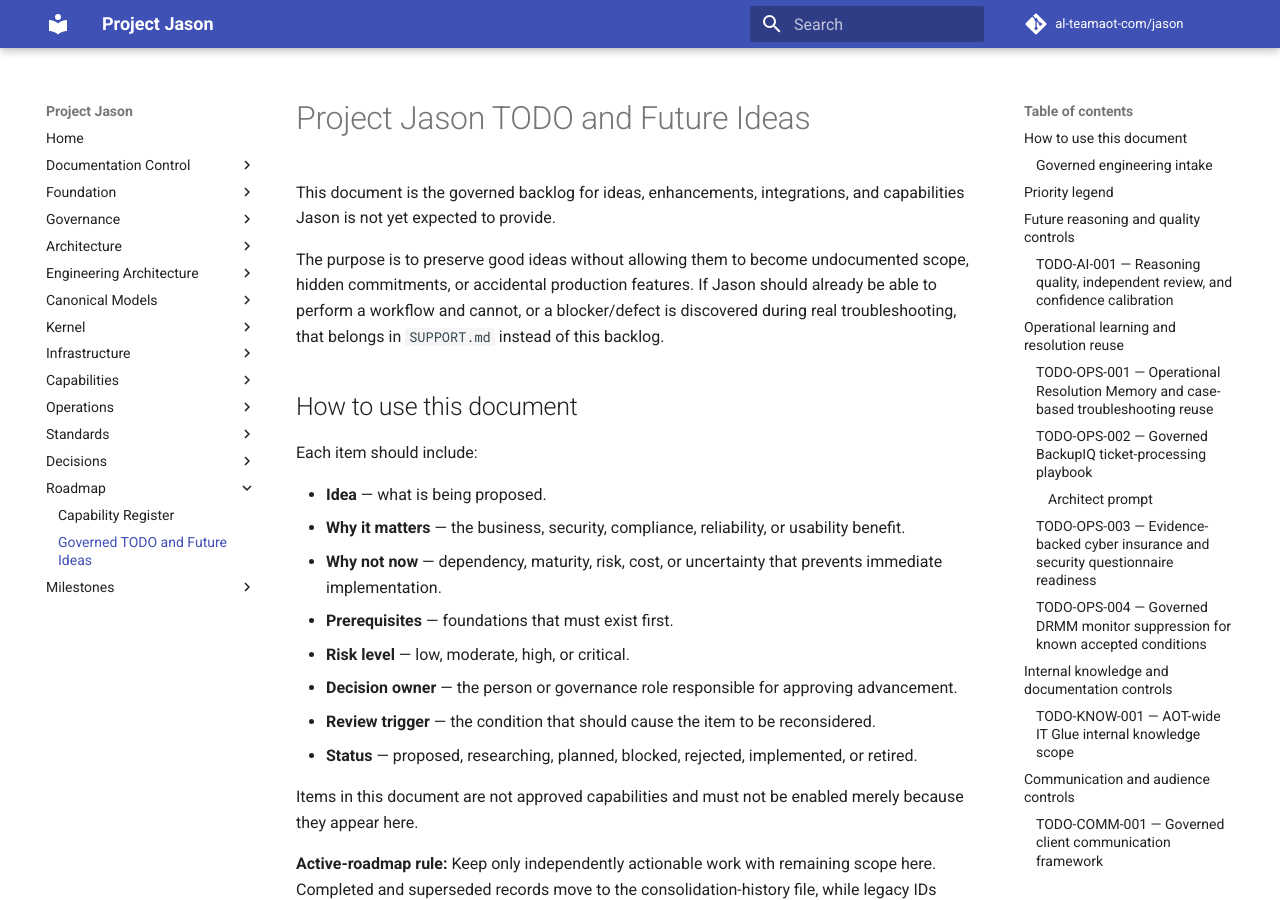
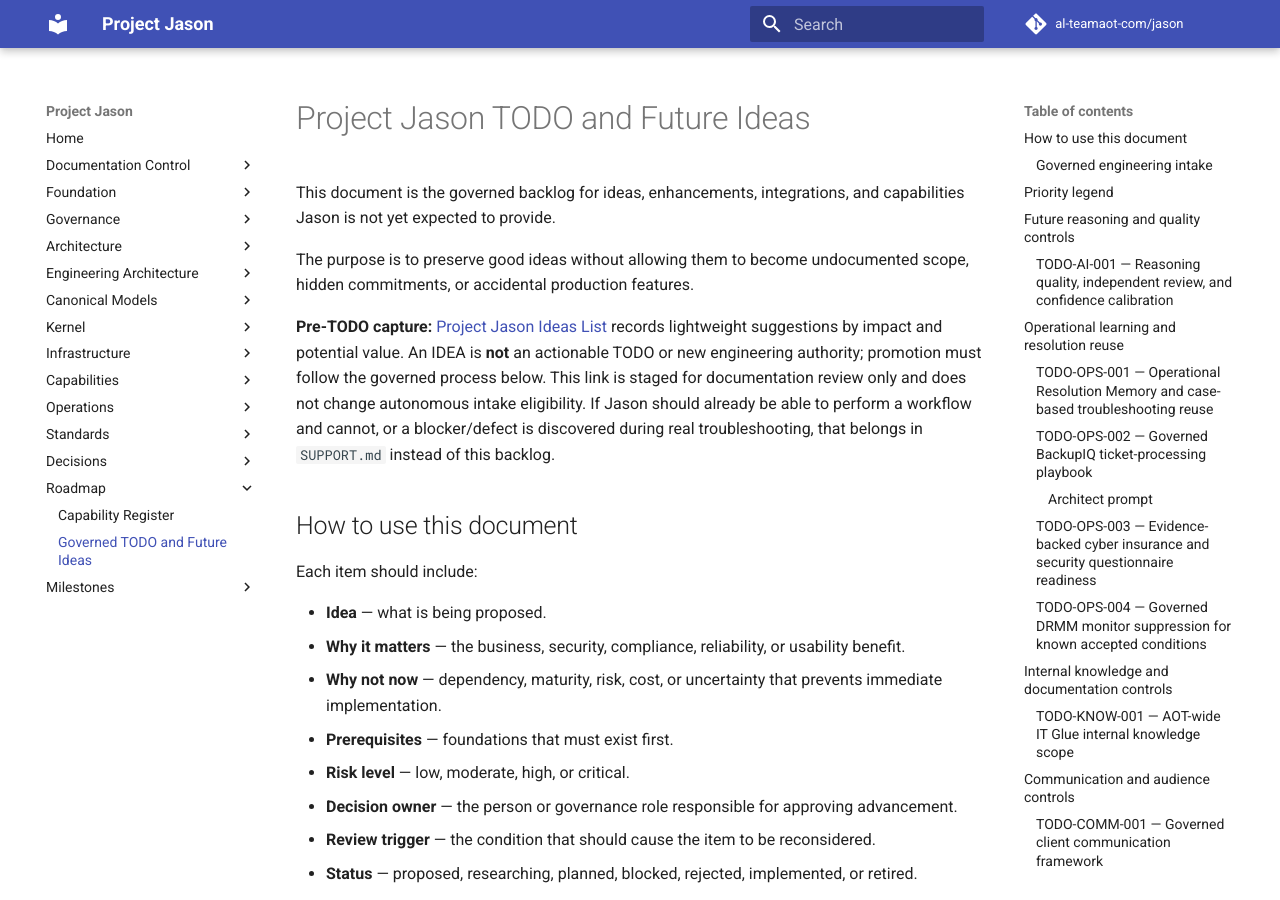
Before and after one commit to al-teamaot-com/jason, an MkDocs documentation site: the page built from docs/roadmaps/Project-Jason-TODO-and-Future-Ideas.md, in a window 1280 px wide and 900 px high. Built offline with MkDocs 1.6.1 and Material for MkDocs 9.7.7, drawn with Linux system fonts in a browser that asks for light colours; comment, search, counter and statistics services are not loaded.

Commit message:
docs: cross-link separately staged lightweight ideas catalog to governed TODO

```diff
--- a/docs/roadmaps/Project-Jason-TODO-and-Future-Ideas.md
+++ b/docs/roadmaps/Project-Jason-TODO-and-Future-Ideas.md
@@ -2,7 +2,9 @@
 
 This document is the governed backlog for ideas, enhancements, integrations, and capabilities Jason is not yet expected to provide.
 
-The purpose is to preserve good ideas without allowing them to become undocumented scope, hidden commitments, or accidental production features. If Jason should already be able to perform a workflow and cannot, or a blocker/defect is discovered during real troubleshooting, that belongs in `SUPPORT.md` instead of this backlog.
+The purpose is to preserve good ideas without allowing them to become undocumented scope, hidden commitments, or accidental production features.
+
+**Pre-TODO capture:** [Project Jason Ideas List](./Project-Jason-Ideas-List.md) records lightweight suggestions by impact and potential value. An IDEA is **not** an actionable TODO or new engineering authority; promotion must follow the governed process below. This link is staged for documentation review only and does not change autonomous intake eligibility. If Jason should already be able to perform a workflow and cannot, or a blocker/defect is discovered during real troubleshooting, that belongs in `SUPPORT.md` instead of this backlog.
 
 ## How to use this document
 
```
